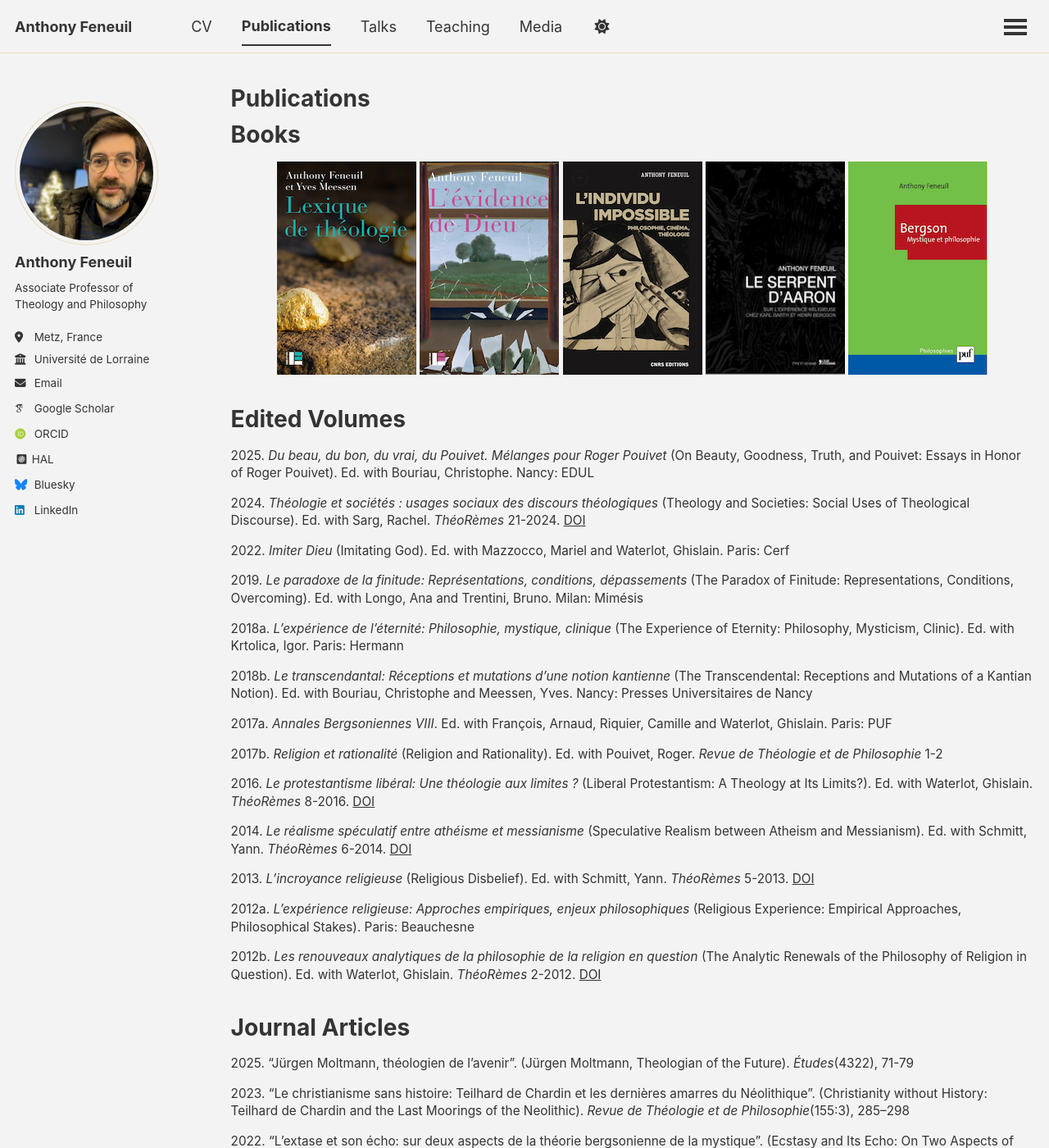
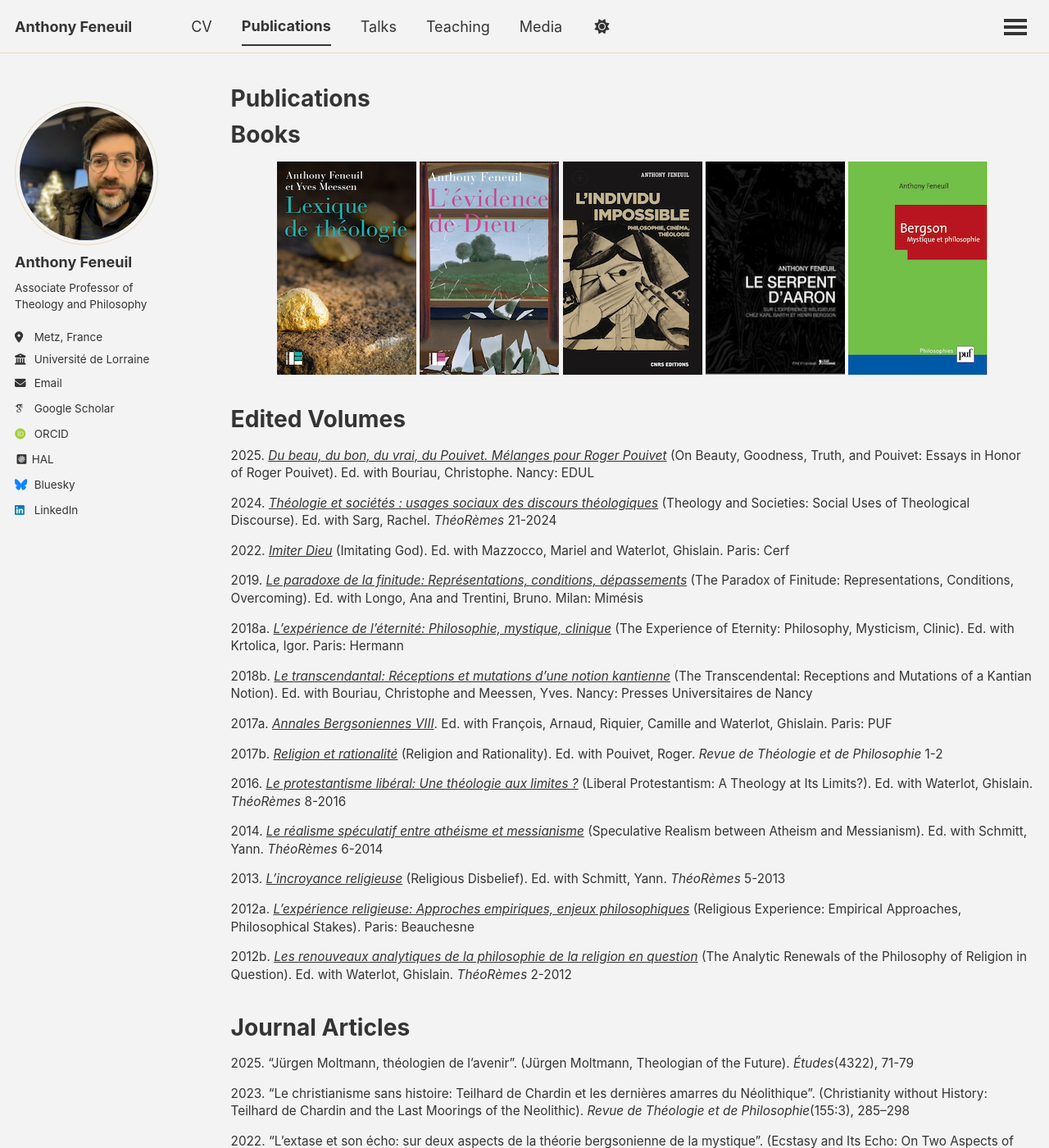
Before and after one commit to anfnl/anfnl.github.io, a Jekyll site: the page built from _pages/publications.md, in a window 1280 px wide and 1400 px high. Shown: the whole window at 82% size. Built offline with Jekyll 4.4.1, drawn with Linux system fonts in a browser that asks for light colours; some web fonts are replaced; a script that is not in the unit is left out.

Commit message:
Update publications.md

```diff
--- a/_pages/publications.md
+++ b/_pages/publications.md
@@ -21,31 +21,31 @@ header: false
 
 # Edited Volumes
 
-2025\. *Du beau, du bon, du vrai, du Pouivet. Mélanges pour Roger Pouivet* (On Beauty, Goodness, Truth, and Pouivet: Essays in Honor of Roger Pouivet). Ed. with Bouriau, Christophe. Nancy: EDUL
+2025\. [*Du beau, du bon, du vrai, du Pouivet. Mélanges pour Roger Pouivet*](https://editions.univ-lorraine.fr/edul/catalog/book/b9782384511822) (On Beauty, Goodness, Truth, and Pouivet: Essays in Honor of Roger Pouivet). Ed. with Bouriau, Christophe. Nancy: EDUL
 
-2024\. *Théologie et sociétés : usages sociaux des discours théologiques* (Theology and Societies: Social Uses of Theological Discourse). Ed. with Sarg, Rachel. *ThéoRèmes* 21-2024. [DOI](https://doi-org/10.4000/12z8p)
+2024\. [*Théologie et sociétés : usages sociaux des discours théologiques*](https://doi-org/10.4000/12z8p) (Theology and Societies: Social Uses of Theological Discourse). Ed. with Sarg, Rachel. *ThéoRèmes* 21-2024
 
-2022\. *Imiter Dieu* (Imitating God). Ed. with Mazzocco, Mariel and Waterlot, Ghislain. Paris: Cerf
+2022\. [*Imiter Dieu*](https://search.worldcat.org/title/Imiter-Dieu-:-approches-theologiques-philosophiques-et-historiques/oclc/1369803127) (Imitating God). Ed. with Mazzocco, Mariel and Waterlot, Ghislain. Paris: Cerf
 
-2019\. *Le paradoxe de la finitude: Représentations, conditions, dépassements* (The Paradox of Finitude: Representations, Conditions, Overcoming). Ed. with Longo, Ana and Trentini, Bruno. Milan: Mimésis
+2019\. [*Le paradoxe de la finitude: Représentations, conditions, dépassements*](https://www.editionsmimesis.fr/catalogue/le-paradoxe-de-la-finitude/) (The Paradox of Finitude: Representations, Conditions, Overcoming). Ed. with Longo, Ana and Trentini, Bruno. Milan: Mimésis
 
-2018a. *L'expérience de l'éternité: Philosophie, mystique, clinique* (The Experience of Eternity: Philosophy, Mysticism, Clinic). Ed. with Krtolica, Igor. Paris: Hermann
+2018a. [*L'expérience de l'éternité: Philosophie, mystique, clinique*](https://www.editions-hermann.fr/livre/l-experience-de-l-eternite-anthony-feneuil) (The Experience of Eternity: Philosophy, Mysticism, Clinic). Ed. with Krtolica, Igor. Paris: Hermann
 
-2018b. *Le transcendantal: Réceptions et mutations d'une notion kantienne* (The Transcendental: Receptions and Mutations of a Kantian Notion). Ed. with Bouriau, Christophe and Meessen, Yves. Nancy: Presses Universitaires de Nancy
+2018b. [*Le transcendantal: Réceptions et mutations d'une notion kantienne*](https://www.lcdpu.fr/livre/?GCOI=27000100550890&fa=description) (The Transcendental: Receptions and Mutations of a Kantian Notion). Ed. with Bouriau, Christophe and Meessen, Yves. Nancy: Presses Universitaires de Nancy
 
-2017a. *Annales Bergsoniennes VIII*. Ed. with François, Arnaud, Riquier, Camille and Waterlot, Ghislain. Paris: PUF
+2017a. [*Annales Bergsoniennes VIII*](https://www.puf.com/annales-bergsoniennes-viii). Ed. with François, Arnaud, Riquier, Camille and Waterlot, Ghislain. Paris: PUF
 
-2017b. *Religion et rationalité* (Religion and Rationality). Ed. with Pouivet, Roger. *Revue de Théologie et de Philosophie* 1-2
+2017b. [*Religion et rationalité*](https://www.e-periodica.ch/digbib/view?pid=rtp-003%3A2017%3A149%3A%3A4) (Religion and Rationality). Ed. with Pouivet, Roger. *Revue de Théologie et de Philosophie* 1-2
 
-2016\. *Le protestantisme libéral: Une théologie aux limites ?* (Liberal Protestantism: A Theology at Its Limits?). Ed. with Waterlot, Ghislain. *ThéoRèmes* 8-2016. [DOI](https://doi.org/10.4000/theoremes.766)
+2016\. [*Le protestantisme libéral: Une théologie aux limites ?*](https://doi.org/10.4000/theoremes.766) (Liberal Protestantism: A Theology at Its Limits?). Ed. with Waterlot, Ghislain. *ThéoRèmes* 8-2016
 
-2014\. *Le réalisme spéculatif entre athéisme et messianisme* (Speculative Realism between Atheism and Messianism). Ed. with Schmitt, Yann. *ThéoRèmes* 6-2014. [DOI](https://doi.org/10.4000/theoremes.617)
+2014\. [*Le réalisme spéculatif entre athéisme et messianisme*](https://doi.org/10.4000/theoremes.617) (Speculative Realism between Atheism and Messianism). Ed. with Schmitt, Yann. *ThéoRèmes* 6-2014
 
-2013\. *L'incroyance religieuse* (Religious Disbelief). Ed. with Schmitt, Yann. *ThéoRèmes* 5-2013. [DOI](https://doi.org/10.4000/theoremes.507)
+2013\. [*L'incroyance religieuse*](https://doi.org/10.4000/theoremes.507) (Religious Disbelief). Ed. with Schmitt, Yann. *ThéoRèmes* 5-2013
 
-2012a. *L'expérience religieuse: Approches empiriques, enjeux philosophiques* (Religious Experience: Empirical Approaches, Philosophical Stakes). Paris: Beauchesne
+2012a. [*L'expérience religieuse: Approches empiriques, enjeux philosophiques*](https://search.worldcat.org/fr/title/810676549) (Religious Experience: Empirical Approaches, Philosophical Stakes). Paris: Beauchesne
 
-2012b. *Les renouveaux analytiques de la philosophie de la religion en question* (The Analytic Renewals of the Philosophy of Religion in Question). Ed. with Waterlot, Ghislain. *ThéoRèmes* 2-2012. [DOI](https://doi-org/10.4000/theoremes.259)
+2012b. [*Les renouveaux analytiques de la philosophie de la religion en question*](https://doi.org/10.4000/theoremes.259) (The Analytic Renewals of the Philosophy of Religion in Question). Ed. with Waterlot, Ghislain. *ThéoRèmes* 2-2012
 
 <br>
 
```
